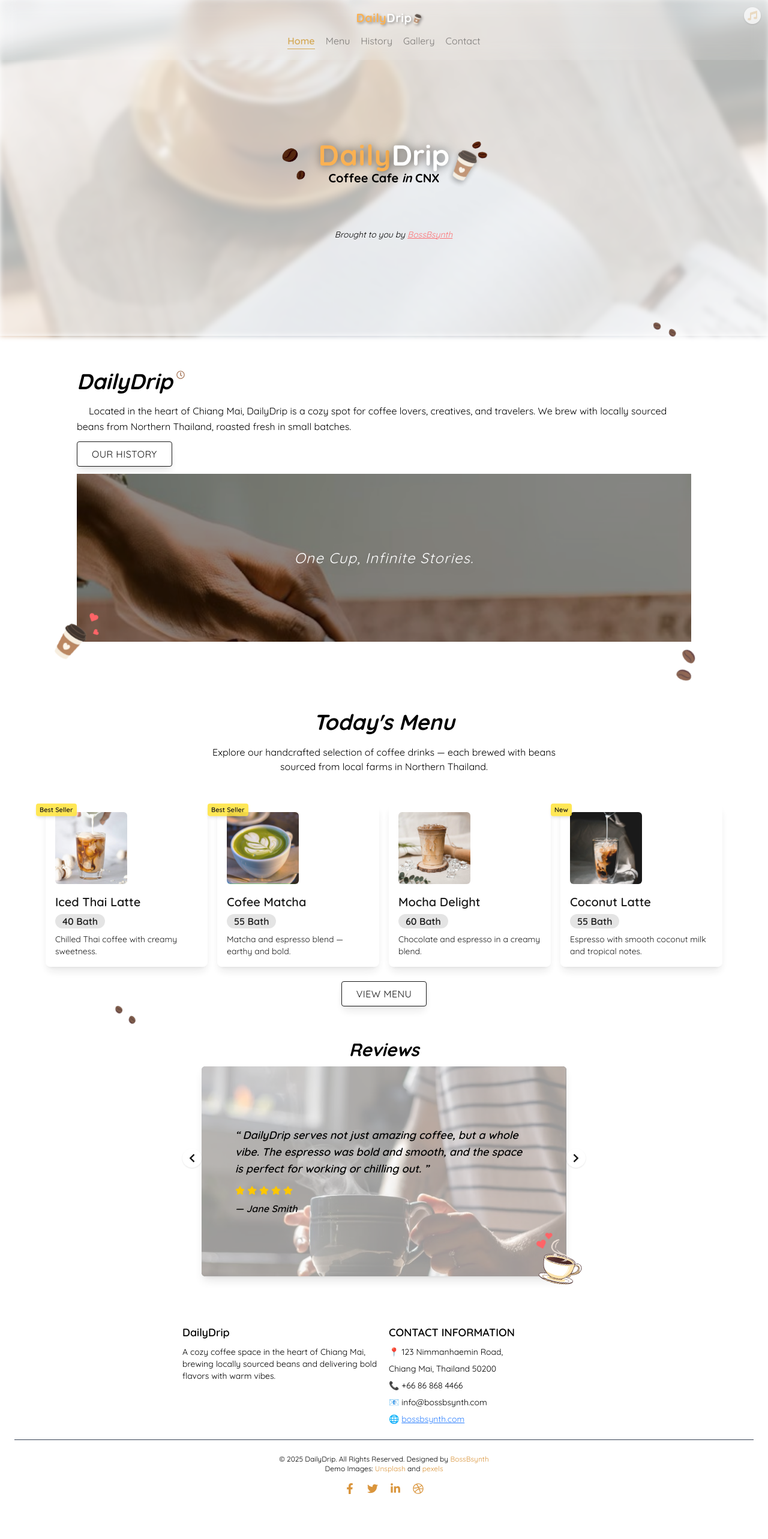
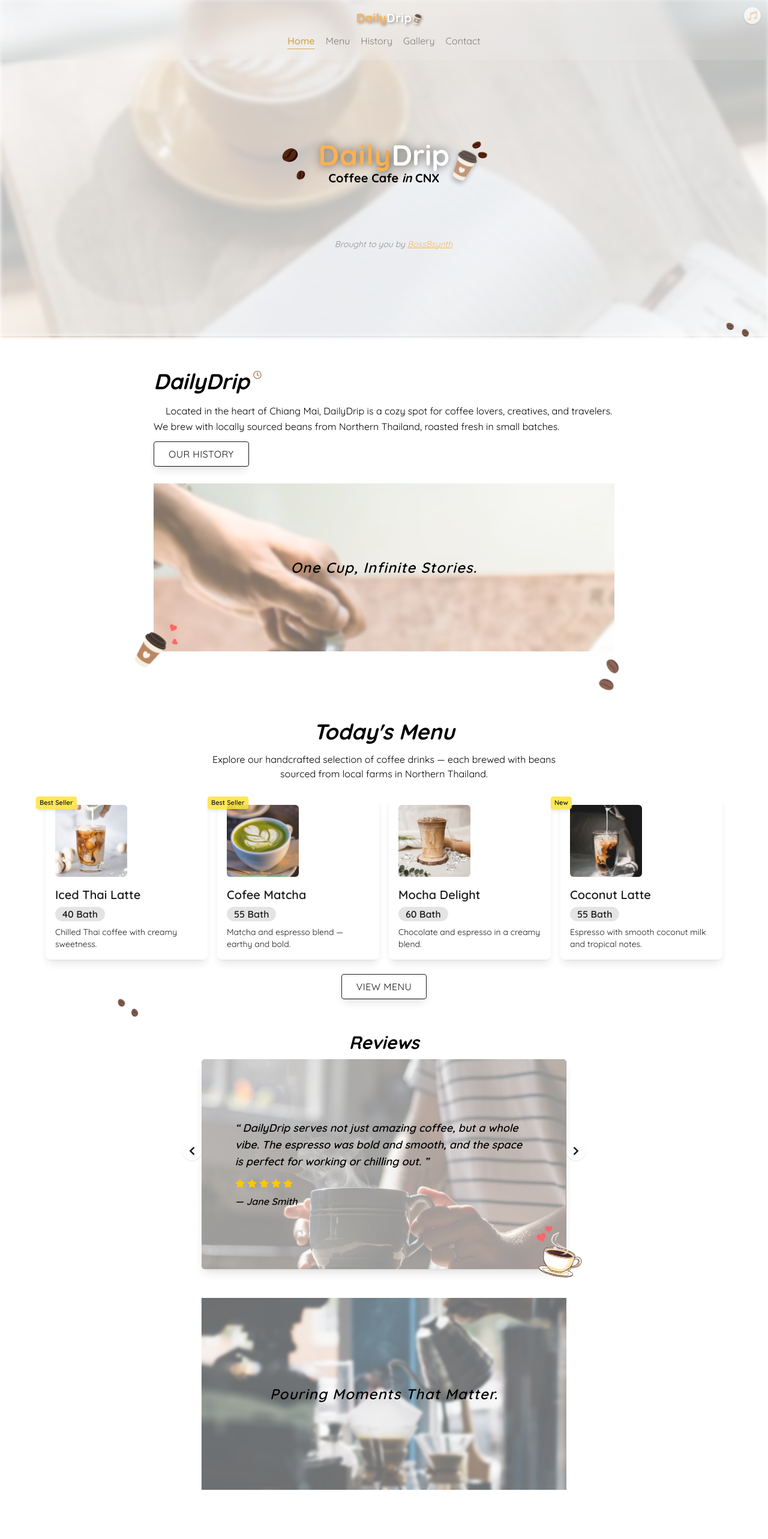
Before and after one commit to Sahasawat-Boss/DailyDrip-Cofee-Cafe, a Next.js app: page / in a window 1280 px wide. Shown: the top 2566 px of the page at 60% size. Before the commit the page ends 2531 px from the top, so only its background shows below. Built offline with nearby package versions, Linux system fonts and the light colour scheme.

Commit message:
u overall layout

```diff
--- a/src/app/components/About.tsx
+++ b/src/app/components/About.tsx
@@ -9,7 +9,7 @@ import { FaRegClock, FaHeart } from "react-icons/fa";
 export default function About() {
     return (
         <section className="px-8 sm:px-12 py-10 md:py-14">
-            <div className="max-w-5xl mx-auto relative">
+            <div className="max-w-3xl mx-auto relative">
                 <div className="flex text-2xl md:text-4xl font-bold italic mb-4 fade-right2">
                     <div>DailyDrip</div>
                     <div className="ml-1.5 mt-0.5 text-sm text-amber-900/65"><FaRegClock /></div>
@@ -27,7 +27,7 @@ export default function About() {
                     </p>
                     <Link
                         href="/pages/history"
-                        className="inline-block border px-6 py-2 mb-2 uppercase tracking-wide bg-white text-black
+                        className="inline-block border px-6 py-2 mb-6 uppercase tracking-wide bg-white text-black
                             shadow-lg hover-r active:scale-70 rounded"
                     >
                         Our History
@@ -46,9 +46,11 @@ export default function About() {
                 <div className="absolute -bottom-16 -right-4 opacity-70 rotate-slow">
                     <BeanFloat />
                 </div>
-                <div className="absolute -bottom-7 -left-10 rotate-35 scale-125">
-                    <CoffeeCup />
-                    <FaHeart className="text-red-400 absolute -top-5.5 right-3.5 -rotate-10 w-3 float" />
+                <div className="absolute -bottom-7 -left-9 rotate-35 scale-125">
+                    <div className='float'>
+                        <CoffeeCup />
+                    </div>
+                    <FaHeart className="text-red-400 absolute -top-5.5 right-3.5 -rotate-12 w-2.5 float" />
                     <FaHeart className="text-red-400 absolute -top-2 right-1 rotate-30 w-2 float" />
                 </div>
 
--- a/src/app/components/Hero.tsx
+++ b/src/app/components/Hero.tsx
@@ -7,10 +7,10 @@ export default function Hero() {
     return (
         <section className="relative h-[65vh] md:h-[70vh] flex items-center justify-center">
             <div
-                className="absolute inset-0 bg-cover bg-center z-0 blur-xs" //[inset-0] = (t-0 r-0 l-0 b-0) = stretch and fill its entire parent.
+                className="absolute inset-0 bg-cover bg-center z-0 blur-[3px]" //[inset-0] = (t-0 r-0 l-0 b-0) = stretch and fill its entire parent.
                 style={{ backgroundImage: "url('/images/hero/hero.jpg')" }}
             />
-            <div className="absolute inset-0 bg-white/70 z-0" />
+            <div className="absolute inset-0 bg-white/75 z-0" />
 
 
             {/* Animated content */}
@@ -65,18 +65,18 @@ export default function Hero() {
 
                 {/* Footer link */}
                 <motion.div
-                    className="absolute mt-14 flex w-full text-sm italic justify-center"
+                    className="absolute mt-18 flex w-full text-sm italic justify-center"
                     initial={{ opacity: 0 }}
                     whileInView={{ opacity: 1 }}
                     transition={{ delay: 0.5, duration: 0.8 }}
                 >
-                    <div>Brought to you by</div>
-                    <div className="hover-r ml-1">
+                    <div className=' opacity-40'>Brought to you by</div>
+                    <div className="hover-r ml-1 opacity-60">
                         <a
                             href="https://bossbsynth.com"
                             target="_blank"
                             rel="noopener noreferrer"
-                            className="text-red-400 underline hover:text-red-300 transition-colors duration-200"
+                            className="text-[#fab152] underline hover:text-[#9cb5d1] transition-colors duration-200"
                         >
                             BossBsynth
                         </a>
--- a/src/app/components/ReviewCard.tsx
+++ b/src/app/components/ReviewCard.tsx
@@ -4,6 +4,7 @@ import { motion } from "framer-motion";
 import { useState } from "react";
 import { FaStar, FaChevronLeft, FaChevronRight } from "react-icons/fa";
 import { FaHeart } from "react-icons/fa";
+import ParallaxImage from "./deco/Parallax";
 
 const reviews = [
     {
@@ -87,6 +88,15 @@ export default function ReviewCard() {
                     <FaChevronRight />
                 </button>
             </div>
+            <div className="max-w-2xl px-8 mx-auto relative ">
+                <div className="mt-12 rounded-2xl">
+                    <ParallaxImage
+                        imageUrl="/images/gal/about1.jpg"
+                        overlayText="Pouring Moments That Matter."
+                        height="h-[40vh]"
+                    />
+                </div>
+            </div>
         </section>
     );
 }
--- a/src/app/components/TodayMenu.tsx
+++ b/src/app/components/TodayMenu.tsx
@@ -40,13 +40,13 @@ export default function TodayMenu() {
             <div className="max-w-6xl mx-auto">
                 {/* Section Heading */}
                 <motion.div
-                    className="text-center mb-12"
+                    className="text-center mb-6"
                     initial={{ opacity: 0, y: 30 }}
                     whileInView={{ opacity: 1, y: 0 }}
                     transition={{ duration: 0.8 }}
                     viewport={{ once: false, amount: 0.3 }}
                 >
-                    <h2 className="text-2xl md:text-4xl font-bold italic mb-4 float">
+                    <h2 className="text-2xl md:text-4xl font-bold italic mb-3 float">
                         Today's Menu
                     </h2>
                     <p className="max-w-xl mx-auto">
--- a/src/app/components/deco/Parallax.tsx
+++ b/src/app/components/deco/Parallax.tsx
@@ -40,17 +40,24 @@ export default function ParallaxImage({
     return (
         <div
             ref={imageRef}
-            className={`relative ${height} bg-cover bg-center ${isMobile ? 'bg-scroll' : 'bg-fixed'
-                }`}
+            className={`relative ${height} bg-cover bg-center ${isMobile ? 'bg-scroll' : 'bg-fixed'}`}
             style={{ backgroundImage: `url(${imageUrl})` }}
         >
+            {/* Blur Layer */}
+            <div
+                className="absolute inset-0 backdrop-blur-[2px] bg-white/40"
+                aria-hidden="true"
+            />
+
+            {/* Overlay Text */}
             {overlayText && (
-                <div className="absolute inset-0 bg-black/45 flex items-center justify-center">
-                    <h2 className="text-white text-xl md:text-2xl drop-shadow-xl text-center px-4 tracking-wider italic">
+                <div className="absolute inset-0 flex items-center justify-center">
+                    <h2 className="text-black font-semibold text-xl md:text-2xl drop-shadow-xl text-center px-4 tracking-wider italic">
                         {overlayText}
                     </h2>
                 </div>
             )}
         </div>
+
     );
 }
--- a/src/app/pages/contact/page.tsx
+++ b/src/app/pages/contact/page.tsx
@@ -74,8 +74,8 @@ export default function Contact() {
                 <div className="my-8">
                     <ParallaxImage
                         imageUrl="/images/hero/cafe2.jpeg"
-                        overlayText="See you later."
-                        height="h-[50vh]"
+                        overlayText="Brewed with Heart."
+                        height="h-[60vh]"
                     />
                 </div>
             </div>
```
